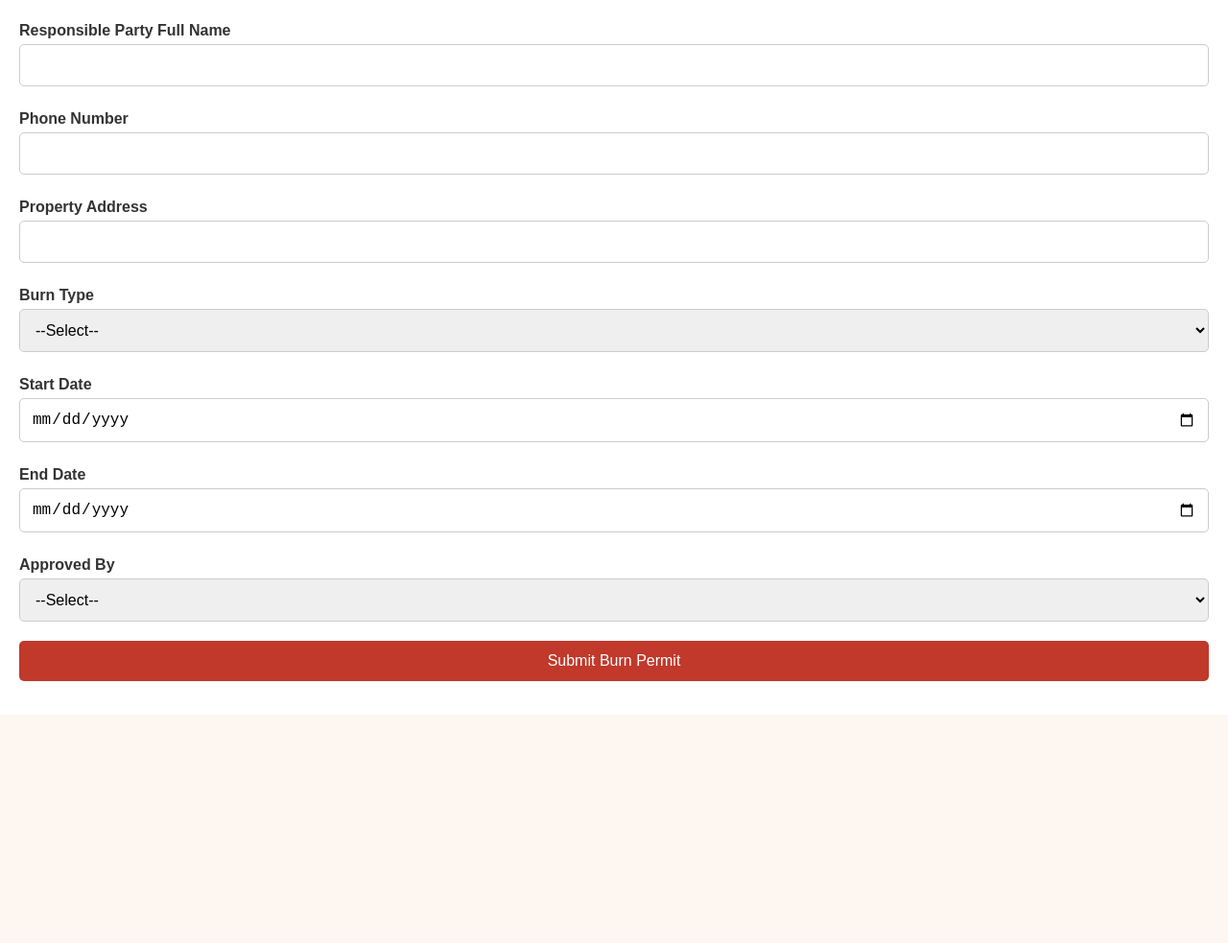
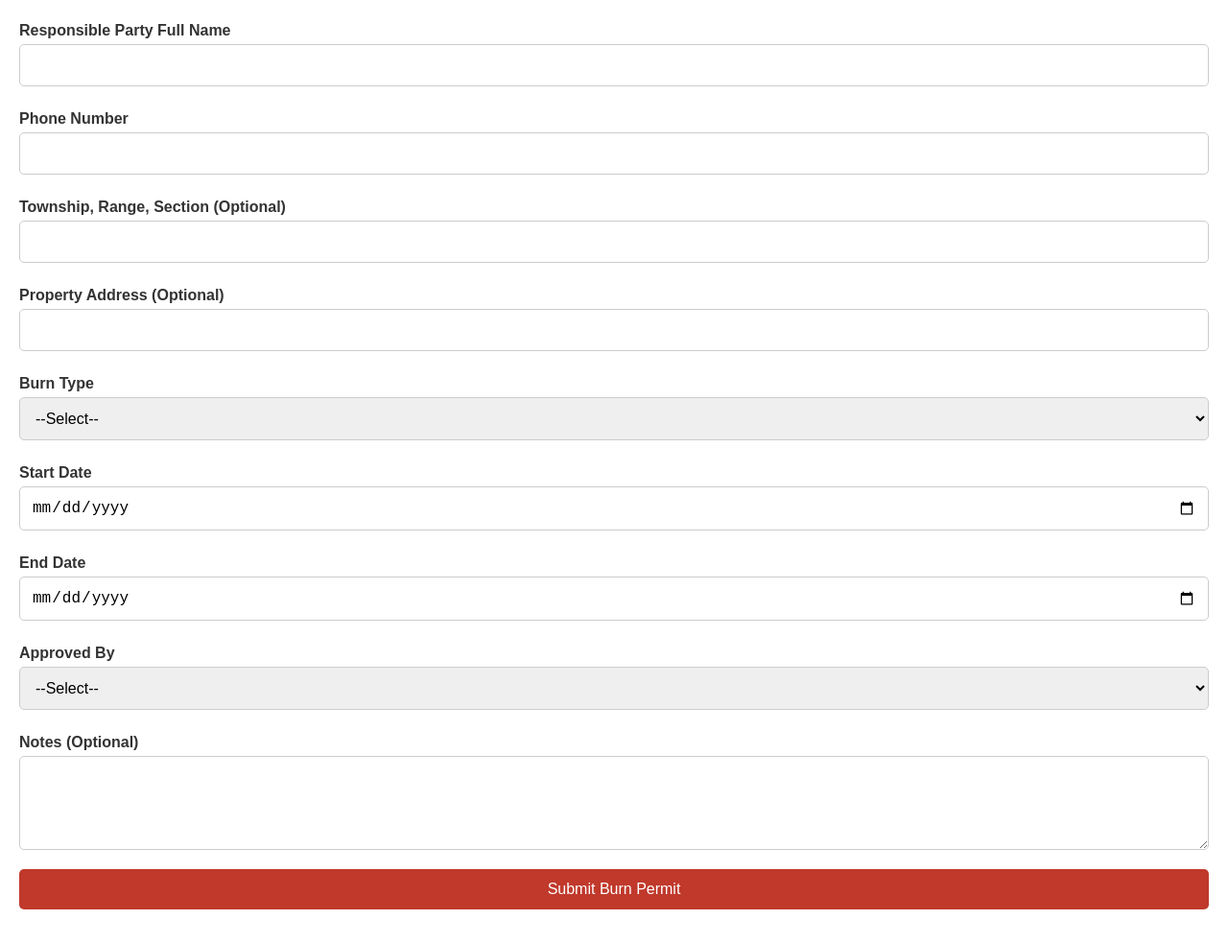
Before and after one commit to keithstone12/Burn, a plain HTML site: page index.html in a window 1280 px wide. Shown: the part 81-1064 px from the top of the page at 96% size. Before the commit the page ends 826 px from the top, so only its background shows below. Drawn offline with Linux system fonts and the light colour scheme; some packages are replaced by stand-ins of ours.

Commit message:
Update index.html

```diff
--- a/index.html
+++ b/index.html
@@ -39,7 +39,7 @@
       margin-top: 10px;
       color: var(--text-color);
     }
-    input, select, button {
+    input, select, button, textarea {
       padding: 12px;
       margin-top: 5px;
       margin-bottom: 15px;
@@ -82,8 +82,10 @@
       <input type="text" id="name" name="name" required />
       <label for="phone">Phone Number</label>
       <input type="tel" id="phone" name="phone" required />
-      <label for="address">Property Address</label>
-      <input type="text" id="address" name="address" required />
+      <label for="trs">Township, Range, Section (Optional)</label>
+      <input type="text" id="trs" name="trs" />
+      <label for="address">Property Address (Optional)</label>
+      <input type="text" id="address" name="address" />
       <img id="mapPreview" class="map-preview" src="" alt="Map Preview" style="display:none;" />
       <label for="burnType">Burn Type</label>
       <select id="burnType" name="burnType" required>
@@ -111,6 +113,8 @@
         <option value="Dan Freauff">Dan Freauff</option>
         <option value="Bill Welch">Bill Welch</option>
       </select>
+      <label for="notes">Notes (Optional)</label>
+      <textarea id="notes" name="notes" rows="4"></textarea>
       <button type="submit">Submit Burn Permit</button>
     </form>
   </div>
```
